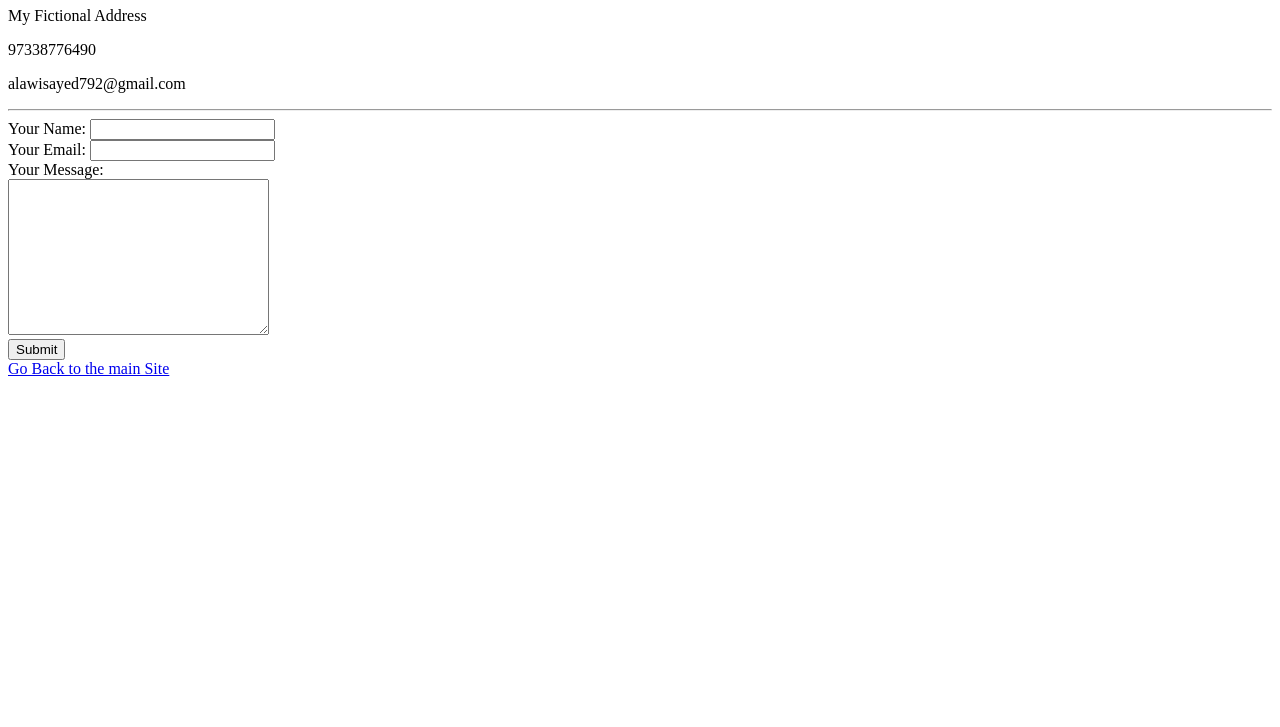
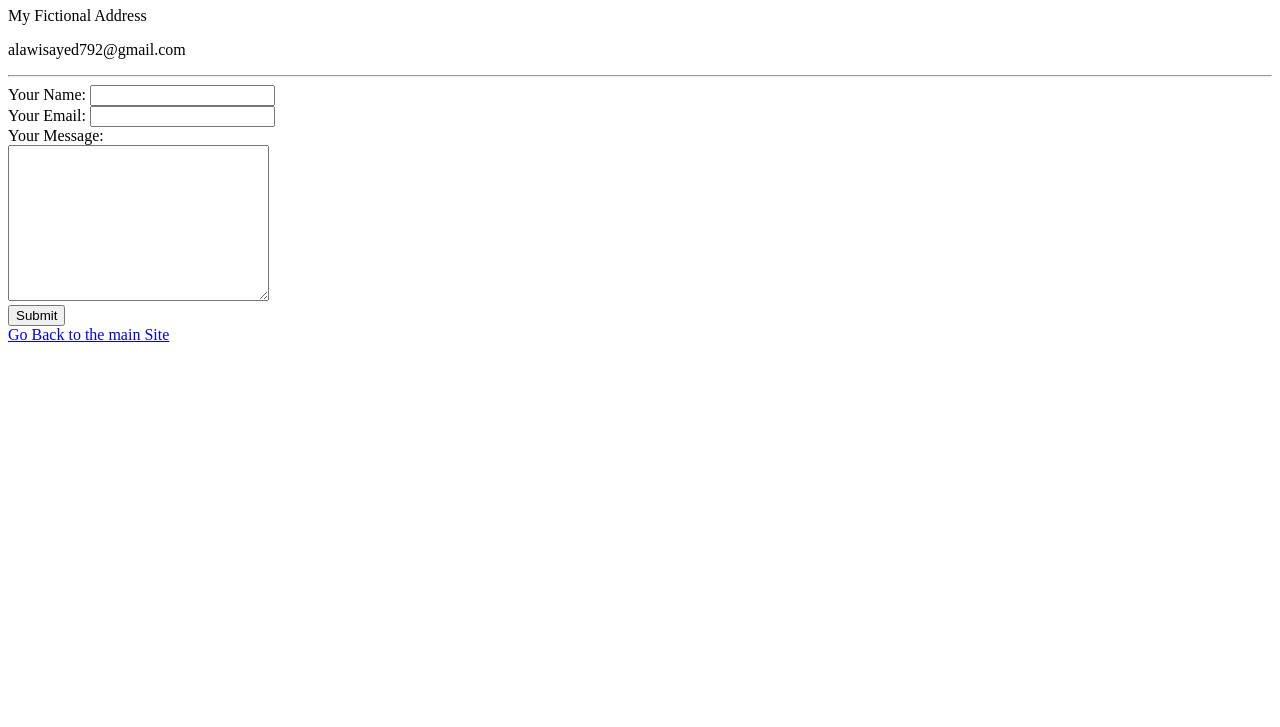
Before and after one commit to Sayedoo19/cv, a plain HTML site: page contact.html in a window 1280 px wide. Shown: the part 73-800 px from the top of the page. Drawn offline with Linux system fonts and the light colour scheme.

Commit message:
Update contact.html

```diff
--- a/contact.html
+++ b/contact.html
@@ -9,7 +9,6 @@
 <body>
     <h1>My Contact Details</h1>
     <p>My Fictional Address</p>
-    <p>97338776490</p>
     <p>alawisayed792@gmail.com</p>
     <hr>
     <form action="mailto:alawisayed792@gmail.com" method="post" enctype="text/plain">
```
